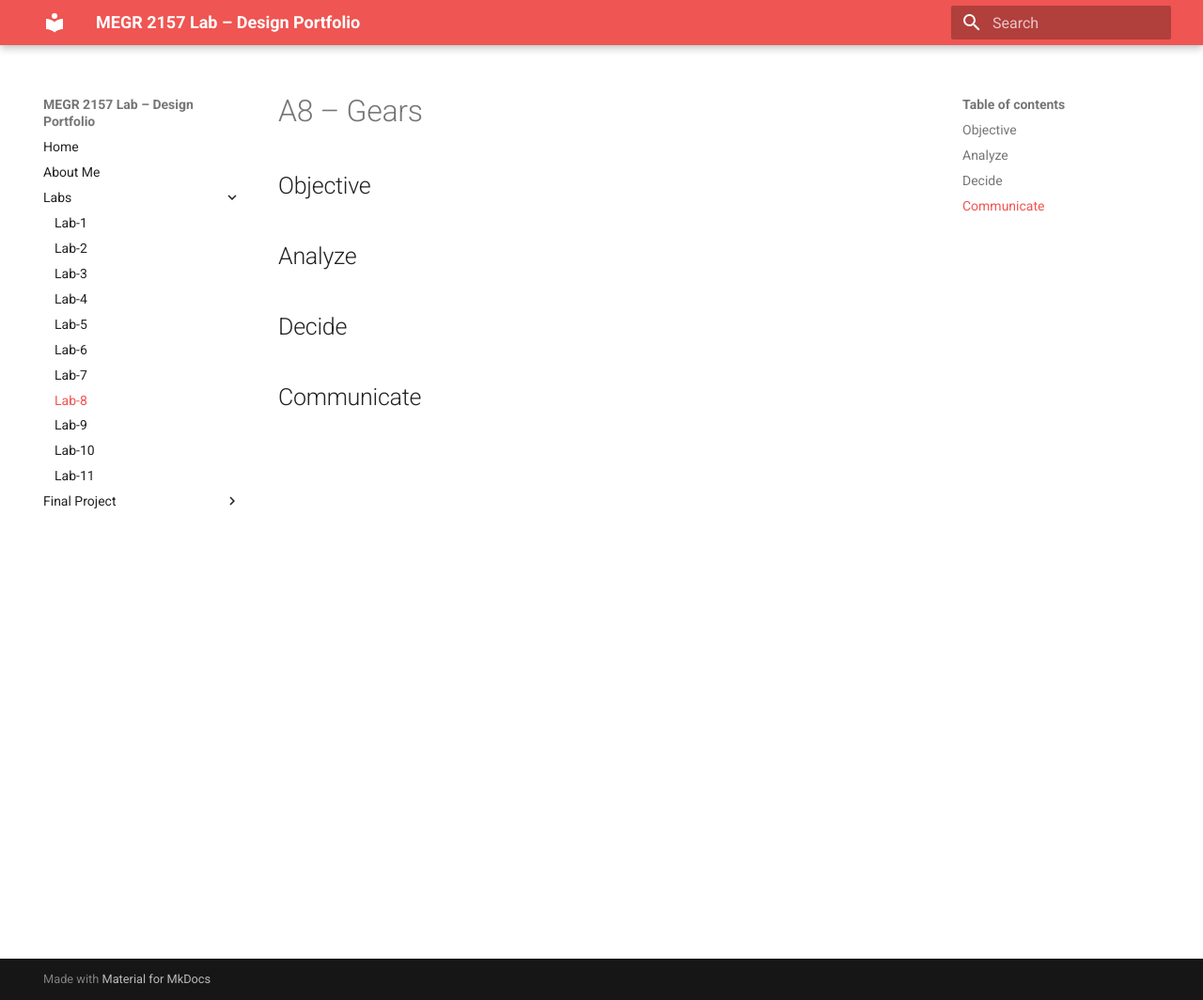
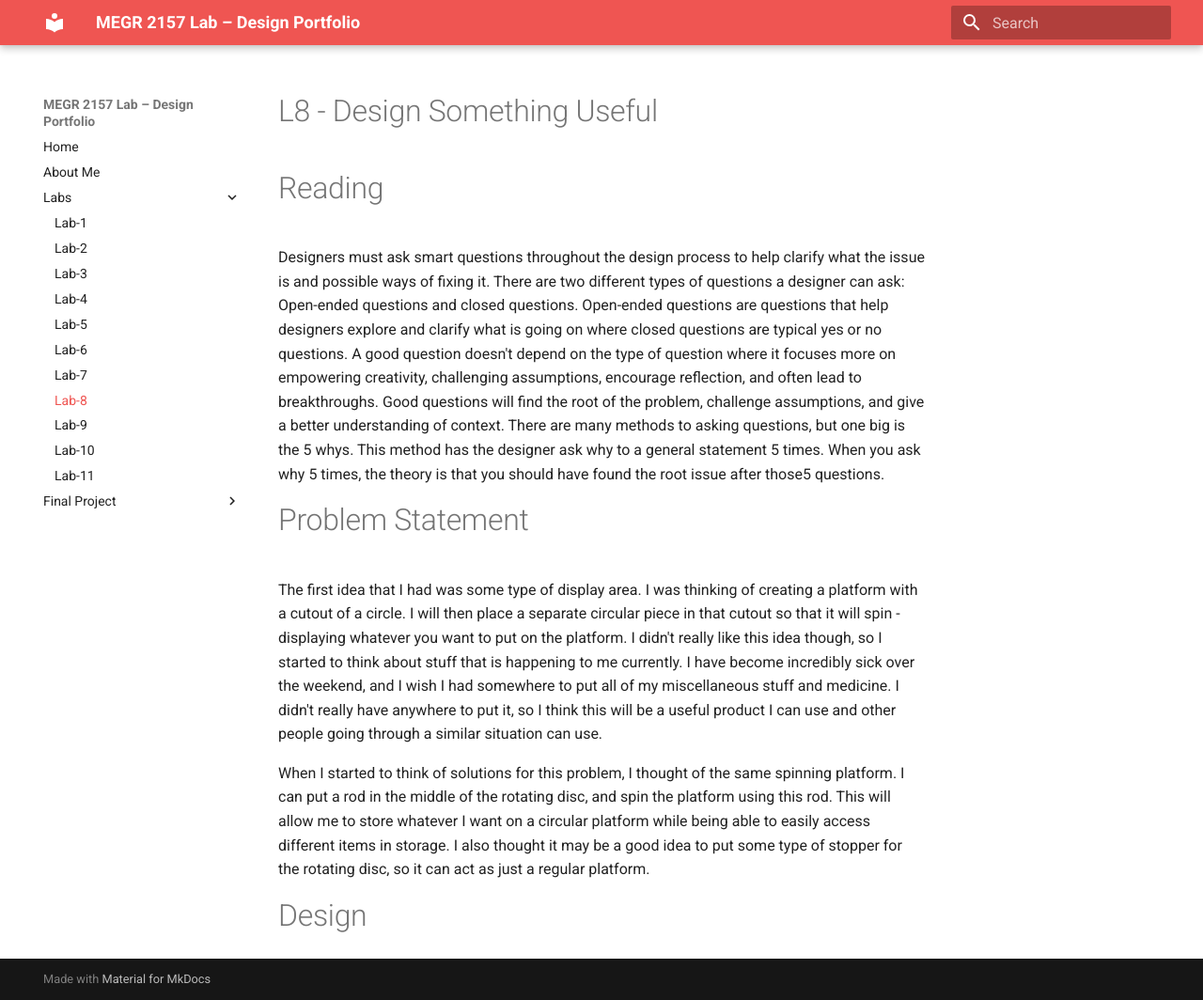
Before and after one commit to AndyChwalik/andy-chwalik-portfolio, an MkDocs documentation site: the page built from docs/Labs/L08/index.md, in a window 1280 px wide and 1064 px high. Shown: the whole window at 94% size. Built offline with MkDocs 1.6.1 and Material for MkDocs 9.7.7, drawn with Linux system fonts in a browser that asks for light colours.

Commit message:
Update index.md

```diff
--- a/docs/Labs/L08/index.md
+++ b/docs/Labs/L08/index.md
@@ -1,12 +1,13 @@
-# A8 – Gears
+# L8 - Design Something Useful
 
-## Objective
+# Reading
 
+Designers must ask smart questions throughout the design process to help clarify what the issue is and possible ways of fixing it. There are two different types of questions a designer can ask: Open-ended questions and closed questions. Open-ended questions are questions that help designers explore and clarify what is going on where closed questions are typical yes or no questions. A good question doesn't depend on the type of question where it focuses more on empowering creativity, challenging assumptions, encourage reflection, and often lead to breakthroughs. Good questions will find the root of the problem, challenge assumptions, and give a better understanding of context. There are many methods to asking questions, but one big is the 5 whys. This method has the designer ask why to a general statement 5 times. When you ask why 5 times, the theory is that you should have found the root issue after those5 questions.
 
-## Analyze
+# Problem Statement
 
+The first idea that I had was some type of display area. I was thinking of creating a platform with a cutout of a circle. I will then place a separate circular piece in that cutout so that it will spin - displaying whatever you want to put on the platform. I didn't really like this idea though, so I started to think about stuff that is happening to me currently. I have become incredibly sick over the weekend, and I wish I had somewhere to put all of my miscellaneous stuff and medicine. I didn't really have anywhere to put it, so I think this will be a useful product I can use and other people going through a similar situation can use.
 
-## Decide
+When I started to think of solutions for this problem, I thought of the same spinning platform. I can put a rod in the middle of the rotating disc, and spin the platform using this rod. This will allow me to store whatever I want on a circular platform while being able to easily access different items in storage. I also thought it may be a good idea to put some type of stopper for the rotating disc, so it can act as just a regular platform.
 
-
-## Communicate
+# Design
```
